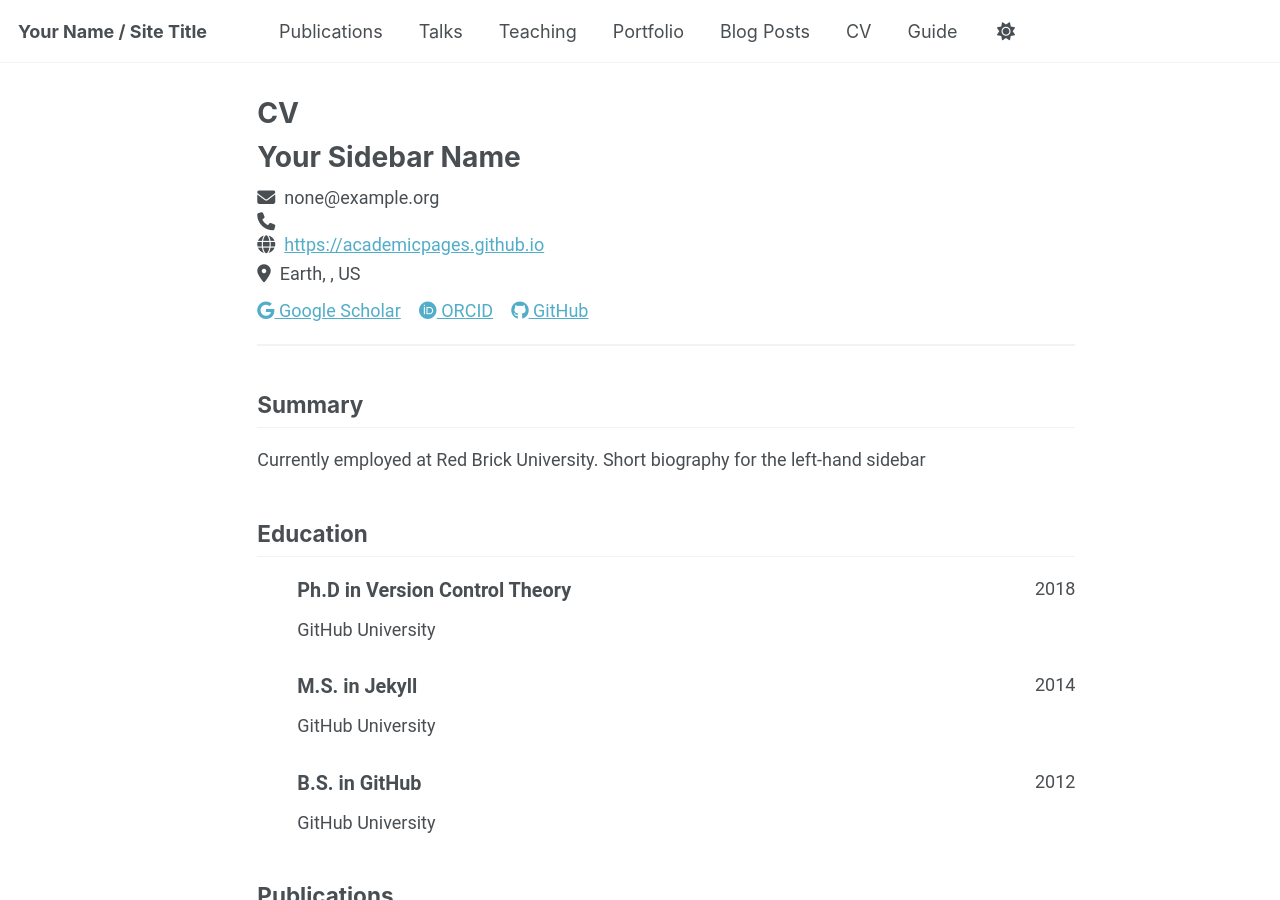
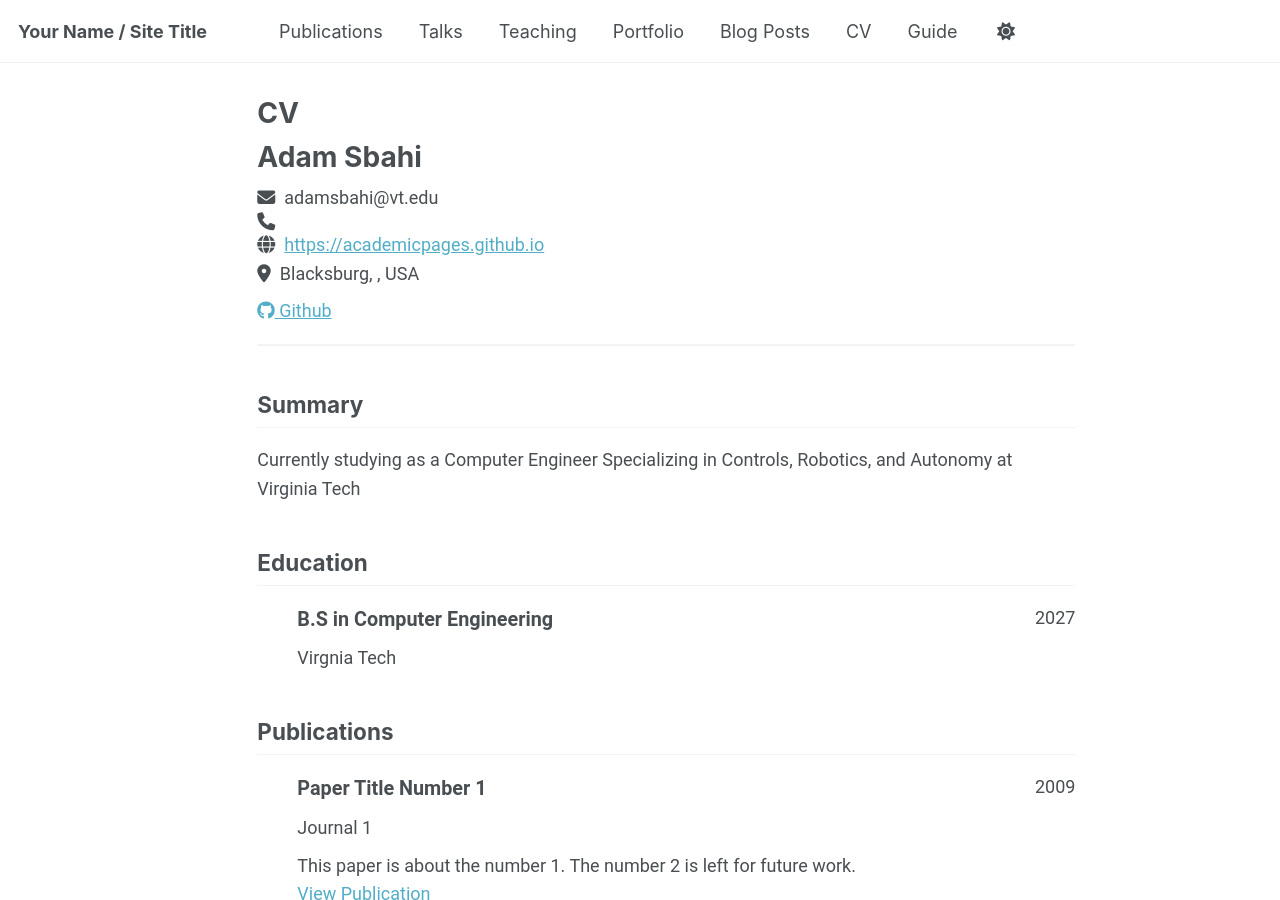
Before and after one commit to AdamSbahi/AdamSbahi.github.io, a Jekyll site: the page built from _pages/cv-json.md, in a window 1280 px wide and 900 px high. Built offline with Jekyll 4.4.1, drawn with Linux system fonts in a browser that asks for light colours; a script bundle is joined from its source files by our own code; library files that are not in the unit come from our copies.

Commit message:
Update cv.json

```diff
--- a/_data/cv.json
+++ b/_data/cv.json
@@ -1,64 +1,36 @@
 {
   "basics": {
-    "name": "Your Sidebar Name",
-    "email": "none@example.org",
+    "name": "Adam Sbahi",
+    "email": "adamsbahi@vt.edu",
     "phone": "",
     "website": "https://academicpages.github.io",
-    "summary": "Currently employed at Red Brick University. Short biography for the left-hand sidebar",
+    "summary": "Currently studying as a Computer Engineer Specializing in Controls, Robotics, and Autonomy at Virginia Tech",
     "location": {
       "address": "",
-      "postalCode": "",
-      "city": "Earth",
-      "countryCode": "US",
+      "postalCode": "24060",
+      "city": "Blacksburg",
+      "countryCode": "USA",
       "region": ""
     },
     "profiles": [
       {
-        "network": "Google Scholar",
-        "username": "",
-        "url": "https://scholar.google.com/citations?user=PS_CX0AAAAAJ"
+        "network": "Github",
+        "username": "AdamSbahi",
+        "url": "https://github.com/AdamSbahi"
       },
-      {
-        "network": "ORCID",
-        "username": "",
-        "url": "https://orcid.org/yourorcidurl"
-      },
-      {
-        "network": "GitHub",
-        "username": "academicpages",
-        "url": "https://github.com/academicpages"
-      }
     ]
   },
   "work": [],
   "education": [
     {
-      "institution": "GitHub University",
-      "area": "Ph.D in Version Control Theory",
-      "studyType": "",
-      "startDate": "",
-      "endDate": "2018",
+      "institution": "Virgnia Tech",
+      "area": "B.S in Computer Engineering",
+      "studyType": "Controls, Robotics, and Autonomy ",
+      "startDate": "2023",
+      "endDate": "2027",
       "gpa": null,
       "courses": []
     },
-    {
-      "institution": "GitHub University",
-      "area": "M.S. in Jekyll",
-      "studyType": "",
-      "startDate": "",
-      "endDate": "2014",
-      "gpa": null,
-      "courses": []
-    },
-    {
-      "institution": "GitHub University",
-      "area": "B.S. in GitHub",
-      "studyType": "",
-      "startDate": "",
-      "endDate": "2012",
-      "gpa": null,
-      "courses": []
-    }
   ],
   "skills": [],
   "languages": [],
```
